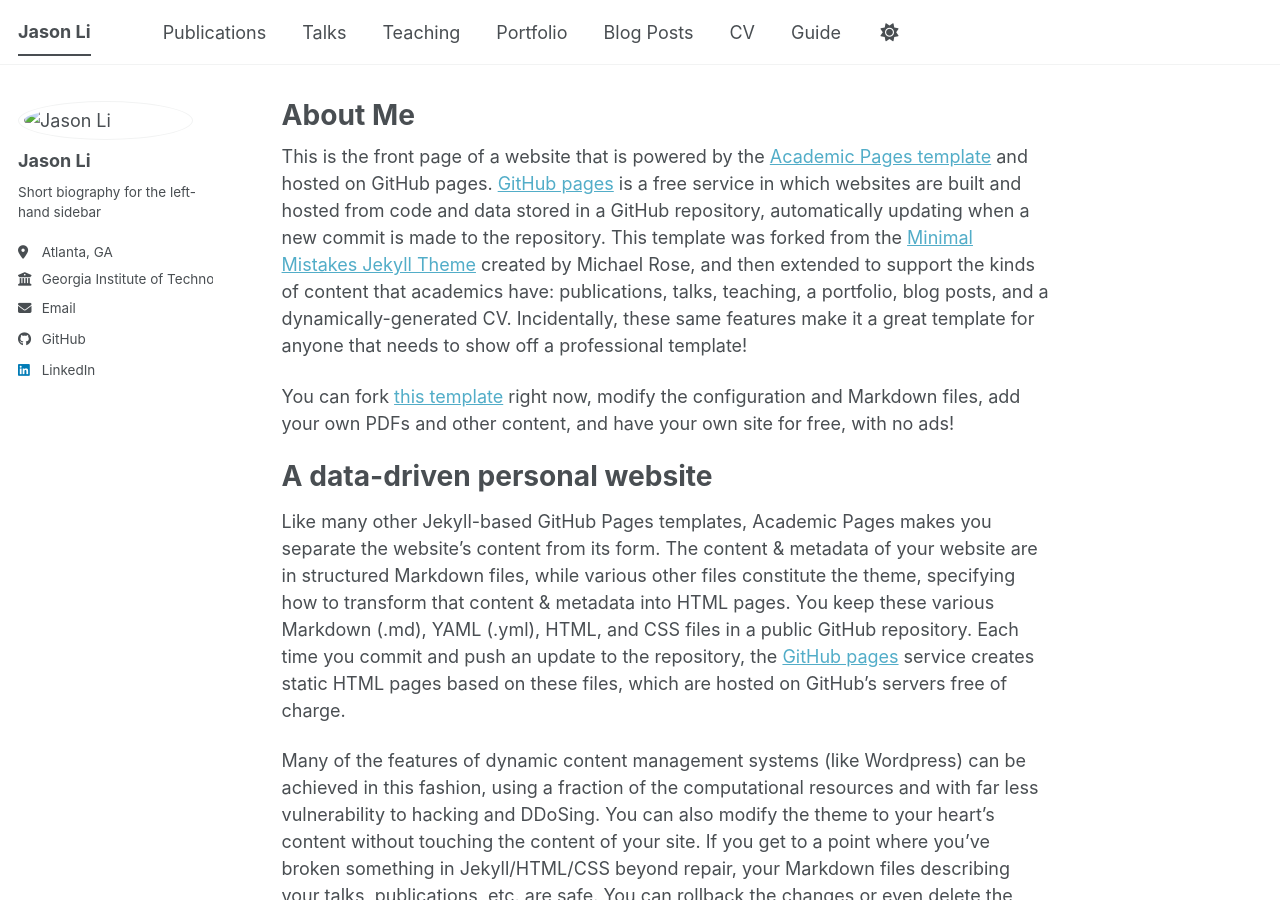
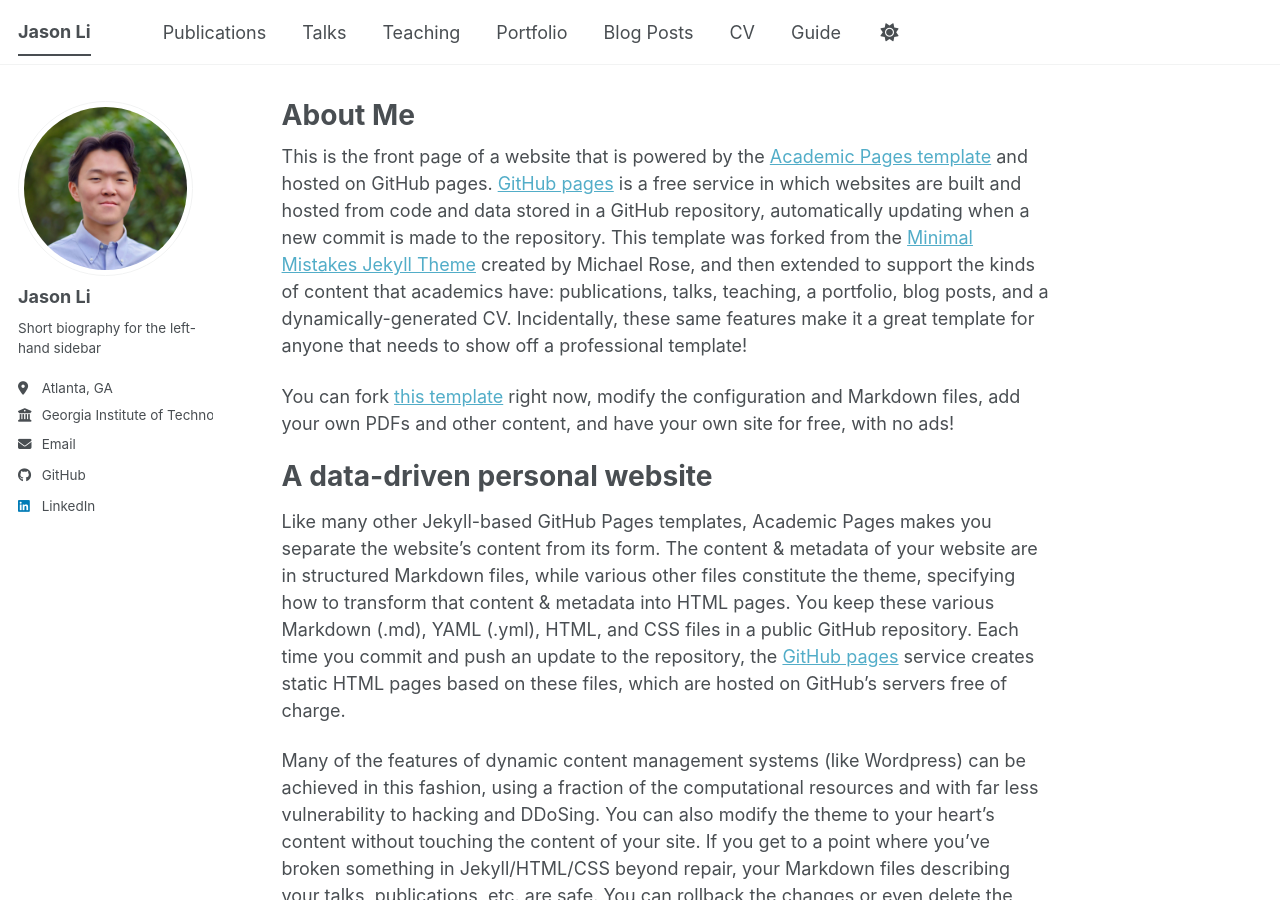
Before and after one commit to jasonli04/jasonli04.github.io, a Jekyll site: the page built from _pages/about.md, in a window 1280 px wide and 900 px high. Built offline with Jekyll 4.4.1, drawn with Linux system fonts in a browser that asks for light colours; a script bundle is joined from its source files by our own code; library files that are not in the unit come from our copies.

Commit message:
Change avatar path in configuration
Updated avatar path to use a relative reference.

```diff
--- a/_config.yml
+++ b/_config.yml
@@ -23,7 +23,7 @@ repository               : "jasonli04/jasonli04.github.io"
 #               Additional customization can be done by editing /_includes/author-profile.html
 author:
   # Biographic information
-  avatar           : "/images/jason_headshot.jpeg"
+  avatar           : "jason_headshot.jpeg"
   name             : "Jason Li"
   pronouns         : # example: "she/her"
   bio              : "Short biography for the left-hand sidebar"
```
